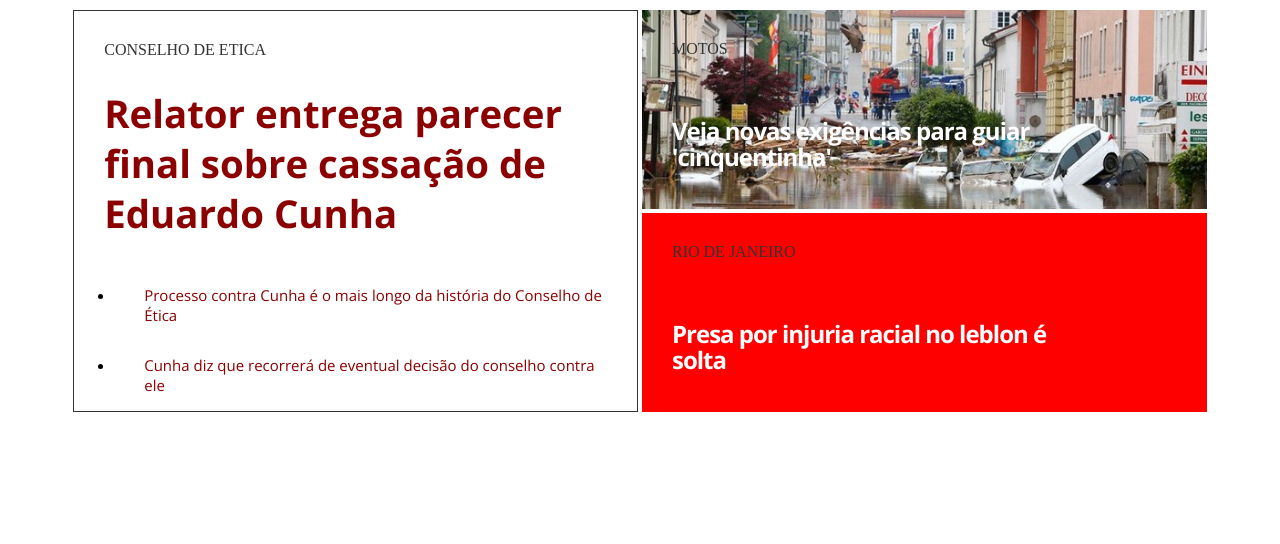
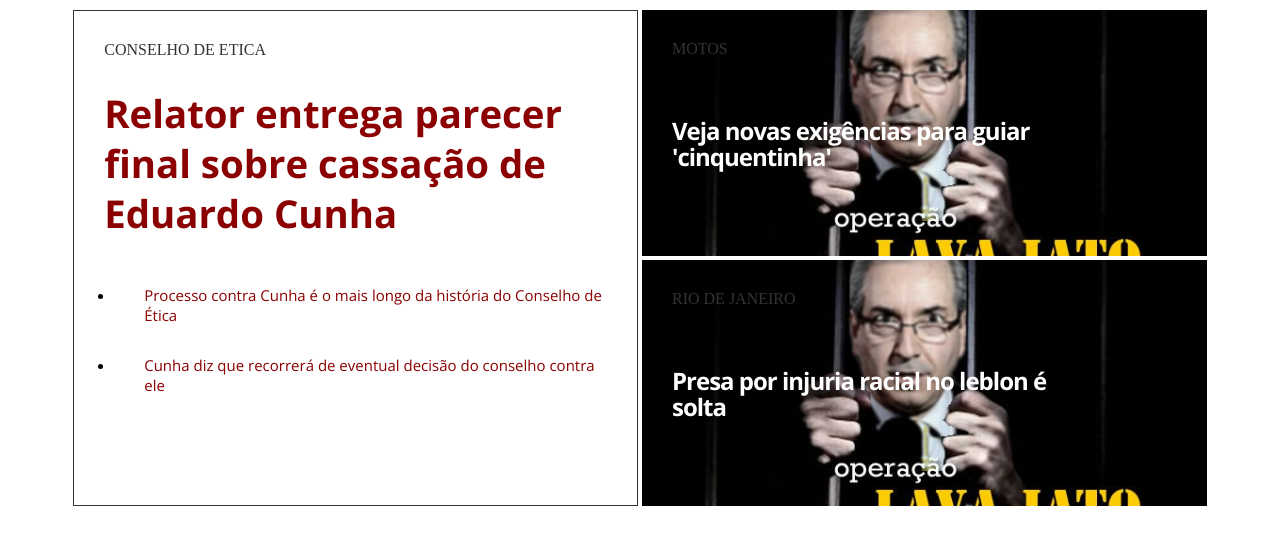
Before and after one commit to lucasghizoni/cssstudies, a website: page index.html in a window 1280 px wide. Drawn offline with nearby package versions, Linux system fonts and the light colour scheme.

Commit message:
Added transitions on background images

```diff
--- a/css/style.css
+++ b/css/style.css
@@ -2,11 +2,12 @@
     display: flex;
     flex-direction: row;
     width: 100%;
-    justify-content: center
+    justify-content: center;
+    height: 500px;
+
 }
 
 .container-horizontal{
-    height: auto;
     display: flex;
     flex-direction: row;
     width: 45%;
@@ -29,7 +30,6 @@
     border-style: solid;
 }
 .item{
-    background: red;
     height: calc((100%/2) - 4px)
 }
 
@@ -70,7 +70,15 @@
 }
 
 .img-bg {
-    background-image: url("/img/alemanha22.jpg");
-    background-size: 100%;
-    background-repeat:   no-repeat;
+    background-image: url("/img/CunhaCadeia.jpg");
+    background-size:cover;
+    background-repeat: no-repeat;
+    transition: all .5s ease-in-out;
 }
+
+.img-bg:hover{
+    -moz-transform: scale(2,2);
+    -webkit-transform: scale(2,2);
+    transform: scale(1.1,1.1);
+    transition: all .5s;
+}
--- a/index.html
+++ b/index.html
@@ -25,7 +25,7 @@
                 <span class="item-title">MOTOS</span>
                 <span class="item-subtitle">Veja novas exigências para guiar 'cinquentinha'</span>
             </div>
-            <div class="item item-default">
+            <div class="item item-default img-bg">
                 <span class="item-title">RIO DE JANEIRO</span>
                 <span class="item-subtitle">Presa por injuria racial no leblon é solta</span>
             </div>
```
Also changed, not shown: img/CunhaCadeia.jpg (added), img/alemanha22.jpg (deleted).
